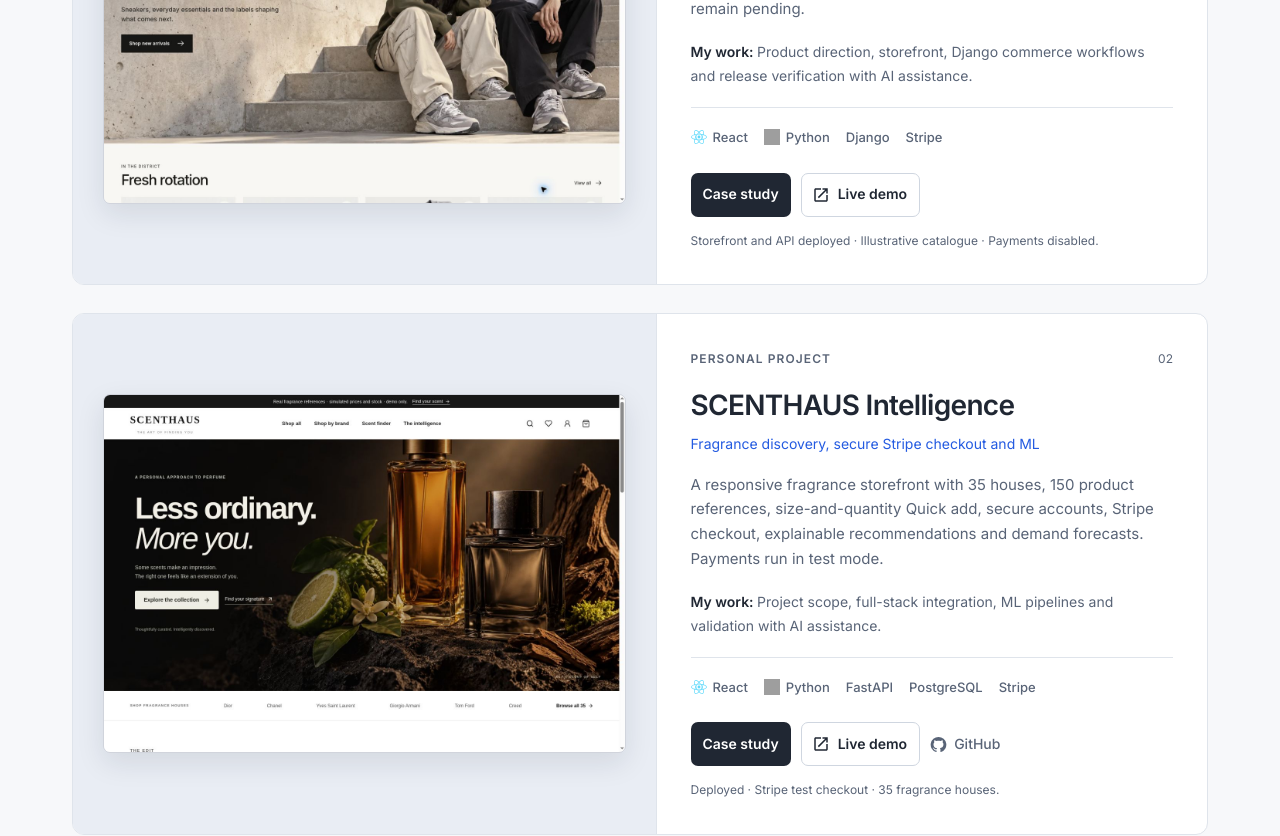
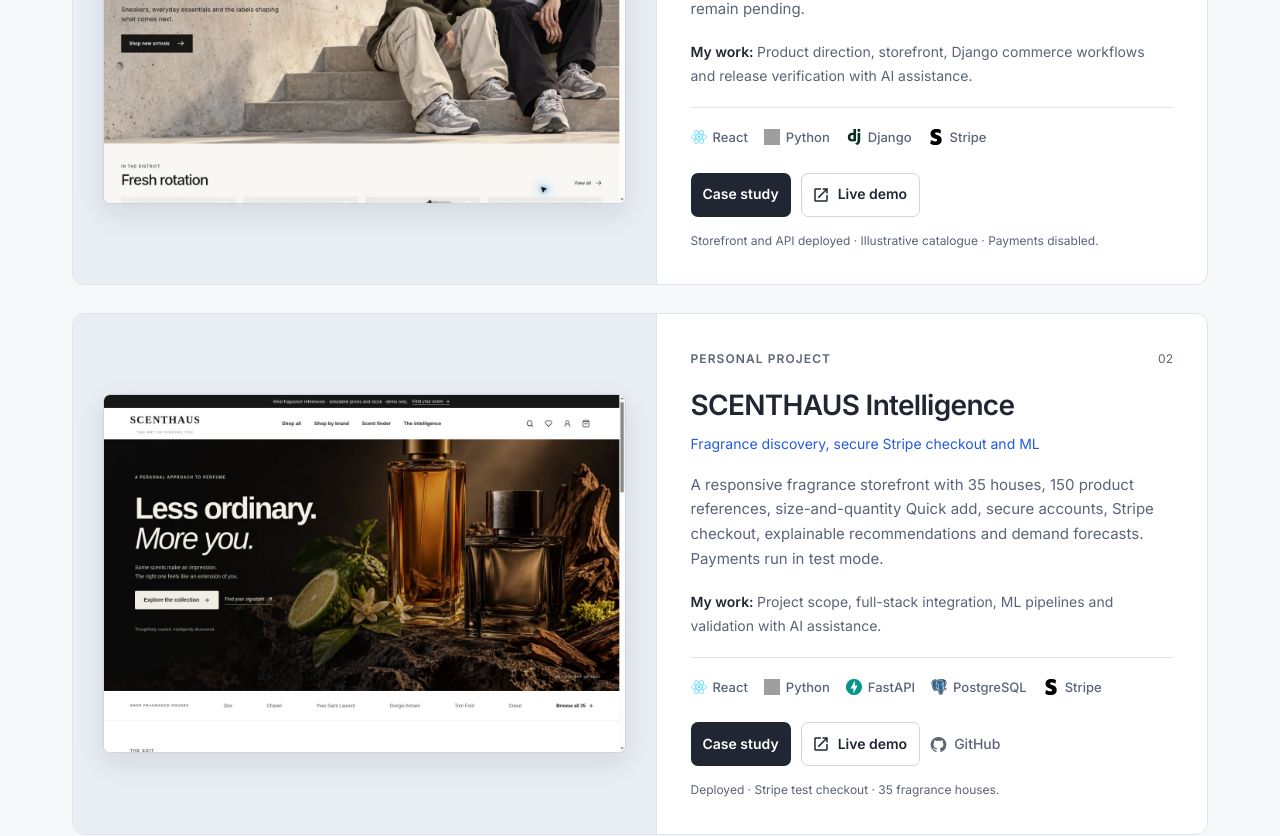
Before and after one commit to TeddyQyuon/TeddyQyuonPortfolio, a React (Vite) app: page / in a window 1280 px wide. Shown: the part 1400-2236 px from the top of the page. Built offline with nearby package versions, Linux system fonts and the light colour scheme; grey boxes are pictures that could not be loaded.

Commit message:
Render verified technology brand marks

```diff
--- a/src/components/common/TechnologyLogo.jsx
+++ b/src/components/common/TechnologyLogo.jsx
@@ -13,8 +13,36 @@
 import sequelizeLogo from '../../assets/images/technology/sequelize.svg';
 import viteLogo from '../../assets/images/technology/vitejs.svg';
 import vscodeLogo from '../../assets/images/technology/vscode.svg';
+import djangoLogo from '../../assets/images/technology/django.svg';
+import fastapiLogo from '../../assets/images/technology/fastapi.svg';
+import postgresLogo from '../../assets/images/technology/postgresql.svg';
+import numpyLogo from '../../assets/images/technology/numpy.svg';
+import pandasLogo from '../../assets/images/technology/pandas.svg';
+import pytorchLogo from '../../assets/images/technology/pytorch.svg';
+import tailwindLogo from '../../assets/images/technology/tailwindcss.svg';
+import typescriptLogo from '../../assets/images/technology/typescript.svg';
+import sqliteLogo from '../../assets/images/technology/sqlite.svg';
+import routerLogo from '../../assets/images/technology/reactrouter.svg';
+import vercelLogo from '../../assets/images/technology/vercel.svg';
+import htmlLogo from '../../assets/images/technology/html5.svg';
+import cssLogo from '../../assets/images/technology/css3.svg';
+import stripeLogo from '../../assets/images/technology/stripe.svg';
+import knimeLogo from '../../assets/images/technology/knime.svg';
+import spotifyLogo from '../../assets/images/technology/spotify.svg';
+import sqlalchemyLogo from '../../assets/images/technology/sqlalchemy.svg';
+import sklearnLogo from '../../assets/images/technology/scikitlearn.svg';
+import pytestLogo from '../../assets/images/technology/pytest.svg';
+import mlflowLogo from '../../assets/images/technology/mlflow.svg';
+import sasLogo from '../../assets/images/technology/sas.png';
 
 const logos = {
+  Django: djangoLogo, FastAPI: fastapiLogo, PostgreSQL: postgresLogo,
+  NumPy: numpyLogo, pandas: pandasLogo, PyTorch: pytorchLogo,
+  'Tailwind CSS': tailwindLogo, TypeScript: typescriptLogo, SQLite: sqliteLogo,
+  'React Router': routerLogo, Vercel: vercelLogo, HTML: htmlLogo, CSS: cssLogo,
+  Stripe: stripeLogo, KNIME: knimeLogo, 'Spotify Web API': spotifyLogo,
+  SQLAlchemy: sqlalchemyLogo, 'scikit-learn': sklearnLogo, pytest: pytestLogo,
+  MLflow: mlflowLogo, 'SAS Viya': sasLogo, SAS: sasLogo,
   Axios: axiosLogo,
   'Express.js': expressLogo,
   Express: expressLogo,
@@ -37,7 +65,7 @@
   'VS Code': vscodeLogo,
 };
 
-// Uses original Devicon brand marks where a verified logo exists. Concepts
+// Uses sourced brand marks where a verified logo exists. Concepts
 // without a logo stay text-only instead of receiving an invented icon.
 export const hasTechnologyLogo = (name) => Boolean(logos[name]);
 
@@ -47,7 +75,7 @@
 
   return (
     <img
-      className={`technology-logo ${className}`.trim()}
+      className={`technology-logo technology-${name.toLowerCase().replace(/[^a-z0-9]+/g, '-')} ${className}`.trim()}
       src={src}
       width={size}
       height={size}
```
